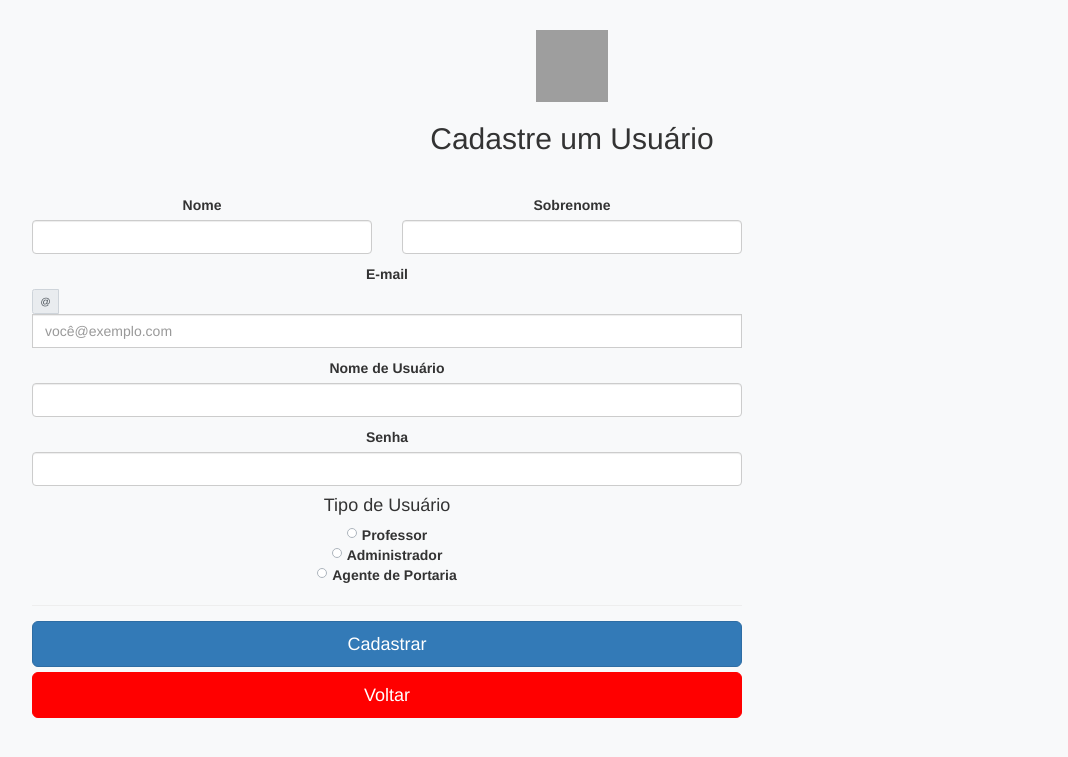
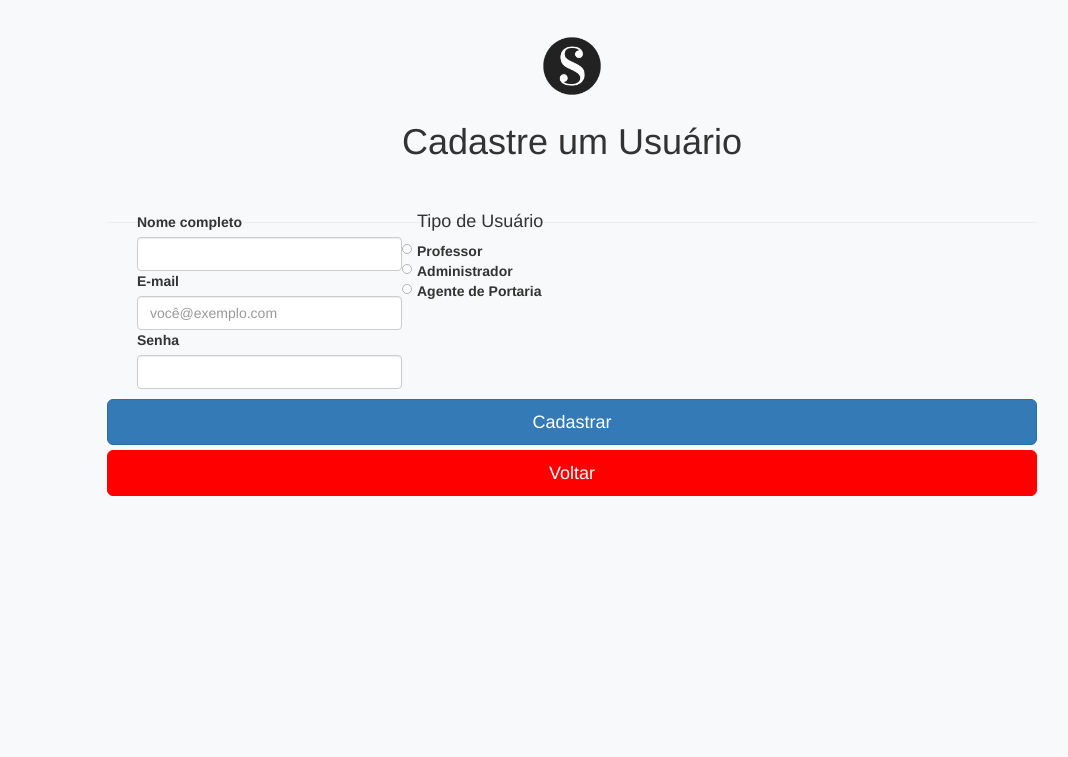
Before and after one commit to joaodanilo123/sara, a PHP site: page /cadastro/usuario in a window 1280 px wide. Shown: the top 757 px of the page, without its empty margins (68-1136 px from the left). Run offline with PHP 8.4, Linux system fonts and the light colour scheme; some libraries are stand-ins or nearby versions; grey boxes are pictures that could not be loaded.

Commit message:
removido código redundante da criação de usuários

```diff
--- a/cadastro/usuario.php
+++ b/cadastro/usuario.php
@@ -1,79 +1,42 @@
 <!doctype html>
 <html lang="en">
+
 <head>
   <meta charset="utf-8">
   <meta name="viewport" content="width=device-width, initial-scale=1, shrink-to-fit=no">
 
   <link rel="stylesheet" href="bootstrap/compiler/bootstrap.css">
 
-    <link rel="icon" href="../../../../favicon.ico">
+  <link rel="icon" href="../assets/SARA.ico">
 
   <title>Cadastro de Usuários</title>
 
   <link rel="canonical" href="https://getbootstrap.com/docs/4.1/examples/checkout/">
 
   <!-- Bootstrap core CSS -->
-    <link href="../../dist/css/bootstrap.min.css" rel="stylesheet">
+  <link href="../dependencias/bootstrap/css/bootstrap.min.css" rel="stylesheet">
 
   <!-- Custom styles for this template -->
-    <link href="form-validation.css" rel="stylesheet">
+  <link href="../assets/form-validation.css" rel="stylesheet">
 </head>
 
 <body class="bg-light">
-    <div class="container">
-      <div class="py-5 text-center">
-        <img class="d-block mx-auto mb-4" src="SARA.png" alt="" width="72" height="72">
-        <h2>Cadastre um Usuário</h2>
-      </div>
-        <center>
+  <section class="container">
+    <header class="py-5 text-center">
+      <img class="d-block mx-auto mb-4" src="../assets/SARA.png" alt="logotipo SARA" width="72" height="72">
+      <h1>Cadastre um Usuário</h1>
+    </header>
     <div class="col-md-8 order-md-1">
       <form class="needs-validation" action="../actions/addusu.php" method="post" novalidate>
-            <div class="row">
         <div class="col-md-6 mb-3">
-                <label for="nome">Nome</label>
+          <label for="nome">Nome completo</label>
           <input type="text" class="form-control" name="nome" placeholder="" required>
-                <div class="invalid-feedback">
-                  Este campo é obrigatório.
-                </div>
-              </div>
-              <div class="col-md-6 mb-3">
-                <label for="sobrenome">Sobrenome</label>
-                <input type="text" class="form-control" name="sobrenome" placeholder="" required>
-                <div class="invalid-feedback">
-                  Este campo é obrigatório.
-                </div>
-              </div>
-            </div>
-
-            <div class="mb-3">
           <label for="email">E-mail</label>
-              <div class="input-group">
-                <div class="input-group-prepend">
-                  <span class="input-group-text">@</span>
-                </div>
           <input type="email" class="form-control" name="email" placeholder="você@exemplo.com" required>
-                <div class="invalid-feedback" style="width: 100%;">
-                  Este e-mail é inválido.
-                </div>
-              </div>
-            </div>
-
-            <div class="mb-3">
-              <label for="user">Nome de Usuário</label>
-              <input type="text" class="form-control" name="user" placeholder="" required>
-              <div class="invalid-feedback">
-                Este campo é obrigatório.
-              </div>
-            </div>
-
-            <div class="mb-3">
+          <class="mb-3">
             <label for="senha">Senha</label>
             <input type="password" class="form-control" name="senha" placeholder="" required>
-              <div class="invalid-feedback">
-                Este campo é obrigatório.
         </div>
-            </div>
-
         <h4 class="mb-3">Tipo de Usuário</h4>
 
         <div class="d-block my-3">
@@ -90,49 +53,15 @@
             <label class="custom-control-label" for="ap">Agente de Portaria</label>
           </div>
         </div>
+      </form>
+    </div>
 
     <hr class="mb-4">
     <button class="btn btn-primary btn-lg btn-block" type="submit">Cadastrar</button>
     <a href="listausu.php" class="btn btn-primary btn-lg btn-block" style="background-color: red; border-color: red;">Voltar</a>
-          </form>
-          </center>
-        </div>
-      </div><br>
-    </div>
 
-    <!-- Bootstrap core JavaScript
-    ================================================== -->
-    <!-- Placed at the end of the document so the pages load faster -->
-    <script src="https://code.jquery.com/jquery-3.3.1.slim.min.js" integrity="sha384-q8i/X+965DzO0rT7abK41JStQIAqVgRVzpbzo5smXKp4YfRvH+8abtTE1Pi6jizo" crossorigin="anonymous"></script>
-    <script>window.jQuery || document.write('<script src="../../assets/js/vendor/jquery-slim.min.js"><\/script>')</script>
-    <script src="../../assets/js/vendor/popper.min.js"></script>
-    <script src="../../dist/js/bootstrap.min.js"></script>
-    <script src="../../assets/js/vendor/holder.min.js"></script>
-    <script>
-      // Example starter JavaScript for disabling form submissions if there are invalid fields
-      (function() {
-        'use strict';
+  </section>
 
-        window.addEventListener('load', function() {
-          // Fetch all the forms we want to apply custom Bootstrap validation styles to
-          var forms = document.getElementsByClassName('needs-validation');
+</body>
 
-          // Loop over them and prevent submission
-          var validation = Array.prototype.filter.call(forms, function(form) {
-            form.addEventListener('submit', function(event) {
-              if (form.checkValidity() === false) {
-                event.preventDefault();
-                event.stopPropagation();
-              }
-              form.classList.add('was-validated');
-            }, false);
-          });
-        }, false);
-      })();
-    </script>
-
-    <script src="jquery/dist/jquery.js"></script>
-    <script src="popper.js/dist/umd/popper.js" ></script>
-    <script src="bootstrap/dist/js/bootstrap.js" ></script>
-  </body>
 </html>
```
Lines whose indentation alone changed are shown as unchanged.
